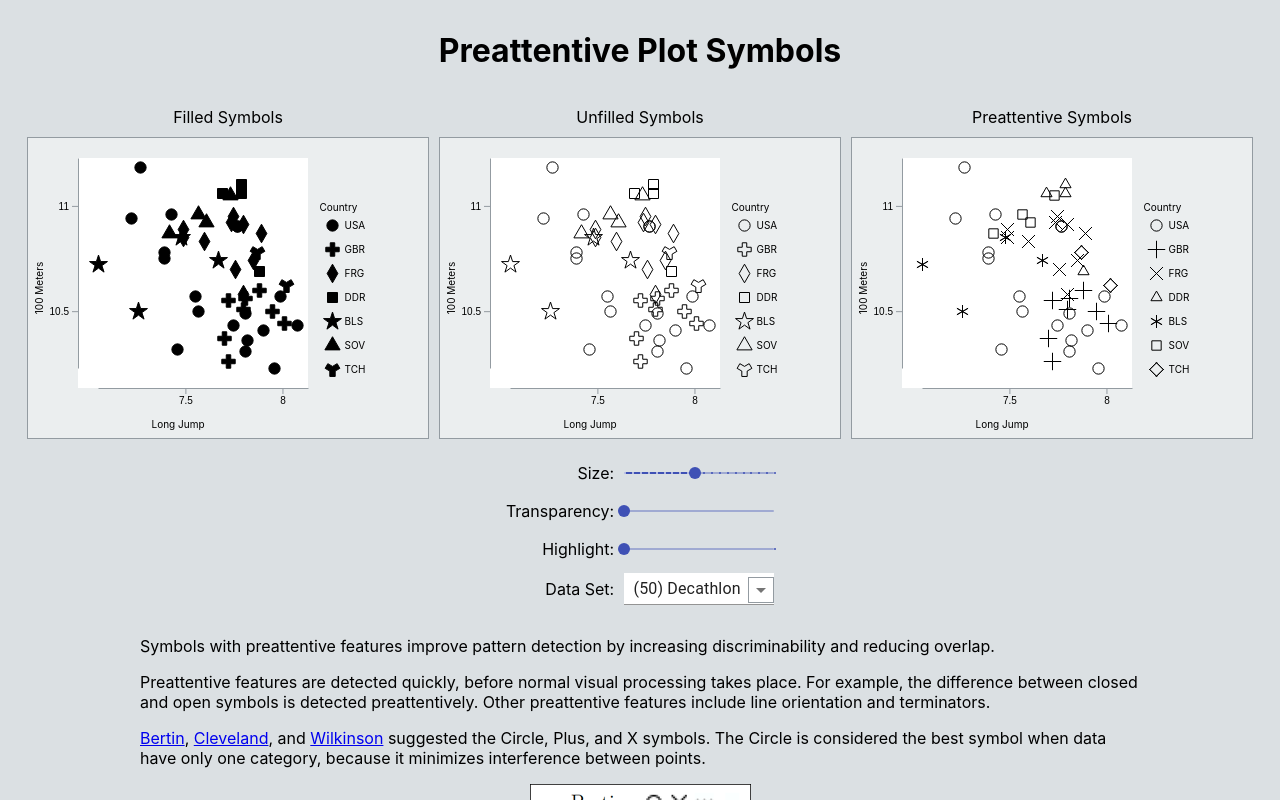
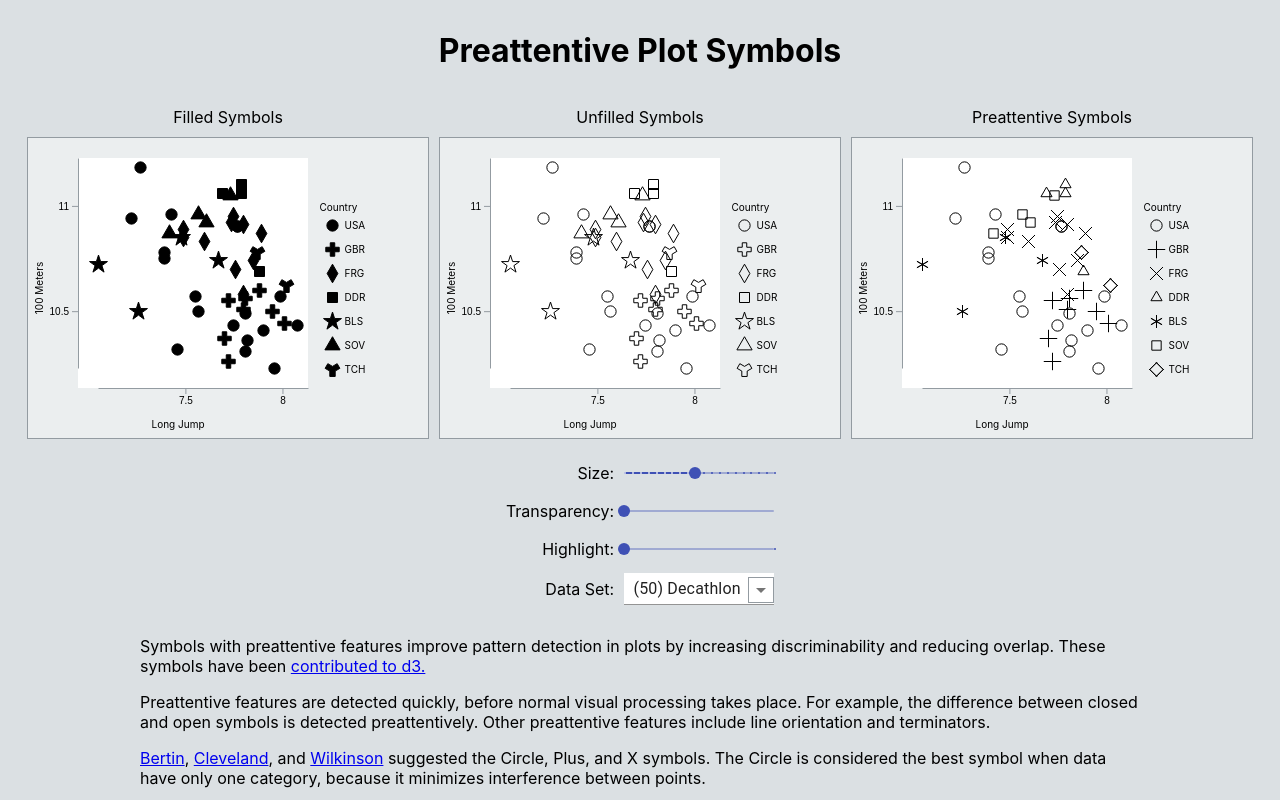
Before and after one commit to hemanrobinson/good-plot-symbols, a React (Create React App) app: page / in a window 1280 px wide. Shown: the top 800 px of the page. Built offline with nearby package versions, Linux system fonts and the light colour scheme.

Commit message:
Update App.js

```diff
--- a/src/App.js
+++ b/src/App.js
@@ -55,7 +55,7 @@ const App = () => {
             </div>
             <div className="Description">
                 <p>
-                Symbols with preattentive features improve pattern detection by increasing discriminability and reducing overlap.
+                Symbols with preattentive features improve pattern detection in plots by increasing discriminability and reducing overlap.  These symbols have been <a href="https://github.com/observablehq/plot/blob/main/CHANGELOG.md#040">contributed to d3.</a>
                 </p>
                 <p>
                 Preattentive features are detected quickly, before normal visual processing takes place. For example, the difference between closed and open symbols is detected preattentively.  Other preattentive features include line orientation and terminators.
```
